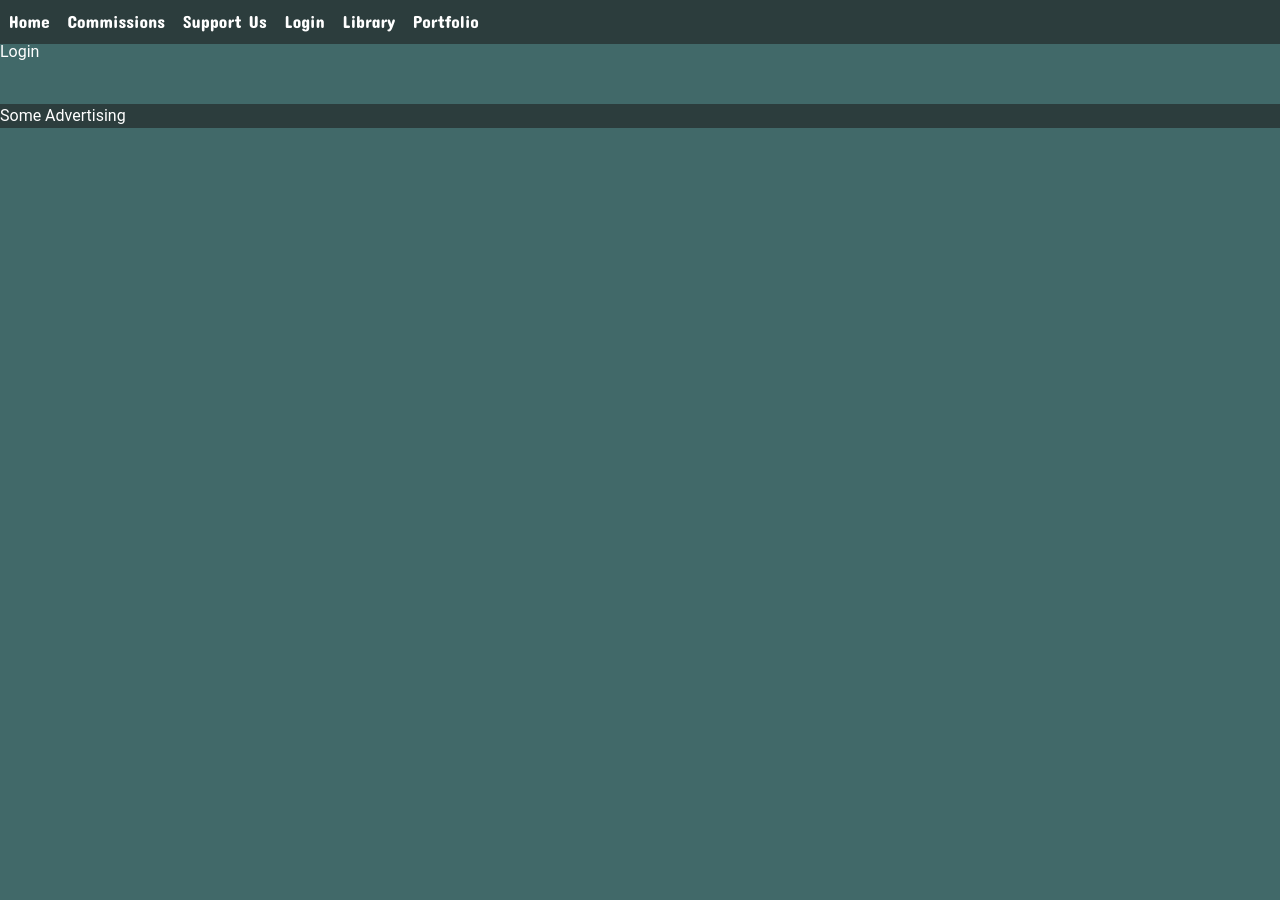
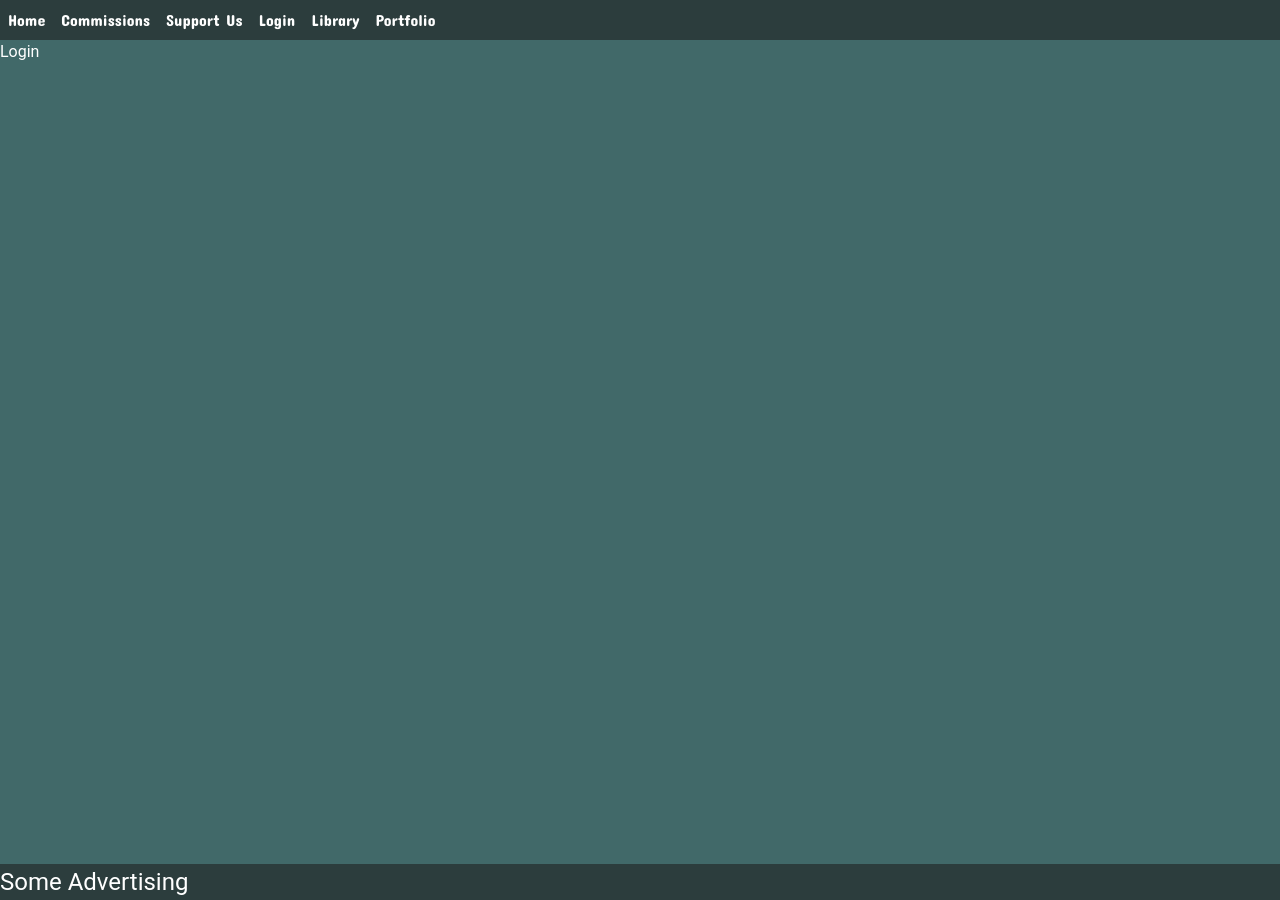
Before and after one commit to luckybluejay27/SharkFilm-Testing, a Vue app: page /LoginView in a window 1280 px wide. Before the commit the page ends 800 px from the top, so only its background shows below. Built offline with nearby package versions, Linux system fonts and the light colour scheme.

Commit message:
Responsiveness (Mobile later ffs)

```diff
--- a/src/pages/index.vue
+++ b/src/pages/index.vue
@@ -1,22 +1,57 @@
 <template>
   <div class="page">
     <SharkLogo class="SharkSplash" />
-    <h1>Scrolling</h1>
+    <h2 :class="{ 'animate-text': isAnimating }">{{ animationText }}</h2>
+    <h1>Promo Content Here</h1>
   </div>
 </template>
 
 <script>
   export default {
     name: 'Home',
+    data () {
+      return {
+        isAnimating: false,
+        animationText: 'Animation: Unhinged',
+        scrollPosition: 0,
+      }
+    },
+    mounted () {
+      window.addEventListener('scroll', this.handleScroll)
+    },
+    beforeUnmount () {
+      window.removeEventListener('scroll', this.handleScroll)
+    },
+    methods: {
+      handleScroll () {
+        const scrollPosition = window.scrollY
+        if (scrollPosition > 100 && !this.isAnimating) {
+          this.isAnimating = true
+          this.animationText = 'Animation: Untethered'
+        } else if (scrollPosition < 100 && this.isAnimating) {
+          this.isAnimating = false
+          this.animationText = 'Animation: Unhinged'
+        }
+      },
+    },
   }
 </script>
 
 <style>
-  h1 {
-    margin-top: 100%;
-  }
   .SharkSplash {
     position: absolute;
     transform-origin: center;
   }
+  h1 {
+    margin-top: 100vh;
+  }
+  h2 {
+    font-size: 3vmin;
+    opacity: 0.8;
+    font-family: 'ConcertOne';
+    transform: translate(76vmin, 55vmin);
+  }
+  .animate-text {
+    transition: all 0.5s;
+  }
 </style>
--- a/src/styles/GlobalDark.css
+++ b/src/styles/GlobalDark.css
@@ -1,15 +1,12 @@
 /*#Global Variables */
 :root {
+  --zoom: 1;
   --PageDark: #416969;
   --TextDark: #ffffff;
   --NoSurfaceText: #353535;
-  /* For strong or emphasized words inside lines */
   --Highlight-Dark: #002736;
-  /* When denoting text inside significant containers such as tables */
   --Tables-Dark: #ffffff;
-  /* Vector Colours */
   --SVG-Dark: #ffffff;
-  /* Rest is Self Explanatory */
   --SurfaceDark: #2c3d3d;
   --LinkDark: #69cdff;
   --TitleColor: #141414;
@@ -32,12 +29,12 @@ body {
   height: 100vh; /* Full viewport height */
   background-color: var(--PageDark);
 }
-
 .container {
   display: flex;
   flex-direction: column;
   flex-grow: 1;
   overflow: hidden;
+  height: 100vh;
 }
 
 .PrimeNav {
@@ -49,28 +46,18 @@ body {
 }
 
 .page {
+  margin-top: 5vmin;
   flex-grow: 1;
-  overflow-y: auto;
-  margin-top: 5vh; /* Adjust based on PrimeNav height */
-  margin-bottom: 5vh; /* Adjust based on BottomPanel height */
 }
-
-
 /* Navigation */
 .PrimeNav {
   font-family: 'ConcertOne', serif;
-  font-size: 110%;
+  font-size: 2vmin;
   display: flex;
   flex-wrap: wrap;
   justify-content: space-between;
-  /* border: 0.3em solid var(--NoSurfaceText); */
   padding: 0.5em;
   position: fixed;
-}
-.BottomPanel {
-  margin-bottom: 0;
-  width: 100%;
-  background-color: var(--SurfaceDark);
 }
 .PrimeNav ul {
   list-style: none;
@@ -93,3 +80,18 @@ body {
 .PrimeNav a:hover {
   color: var(--LinkDark);
 }
+.BottomPanel {
+  margin-top: 100vmin;
+  background-color: var(--SurfaceDark);
+  font-size: calc(1em + 0.5em * var(--zoom));
+}
+/* SharkSplash */
+.SharkSplash {
+  position: absolute;
+  top: 50%;
+  left: 50%;
+  scale: var(--zoom);
+  transform: translate(-50%, -50%);
+  width: calc(60vmin + 10vmin * var(--zoom));
+  height: calc(60vmin + 10vmin * var(--zoom));
+}
```
